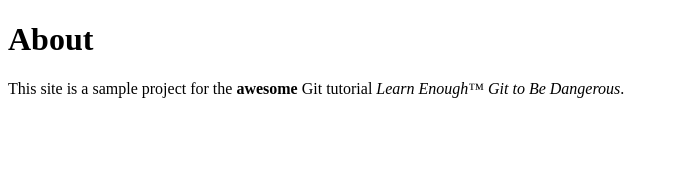
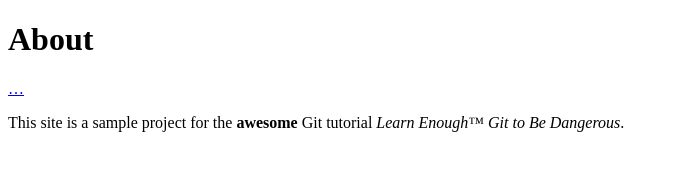
Before and after one commit to grin31/website, a plain HTML site: page about.html in a window 1280 px wide. Shown: the whole page, without its empty margins (0-679 px from the left). Drawn offline with Linux system fonts and the light colour scheme.

```diff
--- a/about.html
+++ b/about.html
@@ -5,6 +5,7 @@
   </head>
   <body>
     <h1>About</h1>
+    <a href="https://www.learnenough.com/git-tutorial">…</a>
     <p>This site is a sample project for the <strong>awesome</strong> Git
       tutorial <em>Learn Enough™ Git to Be Dangerous</em>.
     </p>
```
